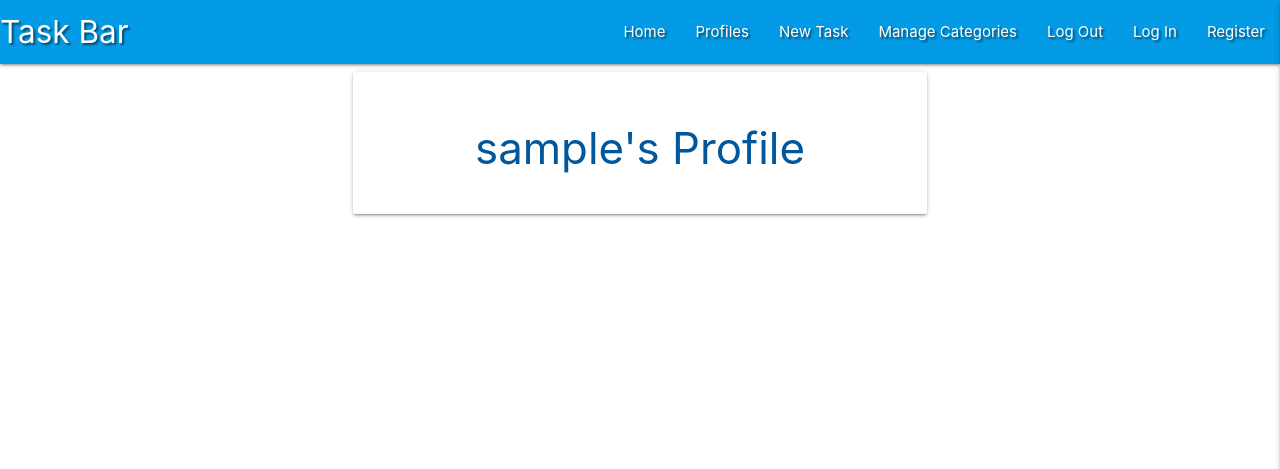
After one commit to dkeddie/flask-task-manager-project, a Flask app: page /profile/1 in a window 1280 px wide. The commit adds this page. Shown: the top 469 px of the page. Run offline with Flask 2, Linux system fonts and the light colour scheme; the visitor is signed in with stand-in values (Sample User, id 1); a database or web service that is not in the repository returns one stand-in record (values such as "Sample title"); some libraries are stand-ins or nearby versions.

Commit message:
Add session user profile

```diff
--- a/app.py
+++ b/app.py
@@ -46,6 +46,7 @@ def register():
         # put the user into 'session' cookie
         session["user"] = request.form.get("username").lower()
         flash("Registration Successful!")
+        return redirect(url_for("profile", username=session["user"]))
     return render_template("register.html")
 
 
@@ -62,6 +63,9 @@ def login():
                 existing_user["password"], request.form.get("password")):
                     session["user"] = request.form.get("username").lower()
                     flash("Welcome, {}".format(request.form.get("username")))
+                    return redirect(url_for(
+                        "profile", username=session["user"]))
+
             else:
                 # invalid password match
                 flash("Incorrect Username and/or Password")
@@ -75,6 +79,14 @@ def login():
     return render_template("login.html")
 
 
+@app.route("/profile/<username>", methods=["GET", "POST"])
+def profile(username):
+    #grab the session user's usernmae from the db
+    username = mongo.db.users.find_one(
+        {"username": session["user"]})["username"]
+    return render_template("profile.html", username=username)
+
+
 if __name__ == "__main__":
     app.run(host=os.environ.get("IP"),
             port=int(os.environ.get("PORT")),
--- a/templates/base.html
+++ b/templates/base.html
@@ -25,7 +25,7 @@
                 <a href="#" data-target="mobile-demo" class="sidenav-trigger right"><i class="fas fa-bars"></i></a>
                 <ul class="right hide-on-med-and-down">
                     <li><a href="{{ url_for('get_tasks') }}">Home</a></li>
-                    <li><a href="#">Profiles</a></li>
+                    <li><a href="{{ url_for('profile', username=session['user']) }}">Profiles</a></li>
                     <li><a href="#">New Task</a></li>
                     <li><a href="#">Manage Categories</a></li>
                     <li><a href="#">Log Out</a></li>
@@ -39,7 +39,7 @@
         <ul class="sidenav" id="mobile-demo">
             <li><h4 class="center-align light-blue-text text-darken-4">Task Manager</h4></li>
             <li><a href="{{ url_for('get_tasks') }}">Home</a></li>
-            <li><a href="#">Profiles</a></li>
+            <li><a href="{{ url_for('profile', username=session['user']) }}">Profiles</a></li>
             <li><a href="#">New Task</a></li>
             <li><a href="#">Manage Categories</a></li>
             <li><a href="#">Log Out</a></li>
--- /dev/null
+++ b/templates/profile.html
@@ -0,0 +1,15 @@
+{% extends "base.html" %}
+{% block content %}
+
+<div class="row">
+    <div class="col s12 m8 offset-m2">
+        <div class="card-panel">
+            <h3 class="center-align light-blue-text text-darken-4">
+                {{ username }}'s Profile
+            </h3>
+        </div>
+    </div>
+</div>
+
+
+{% endblock %}
```
